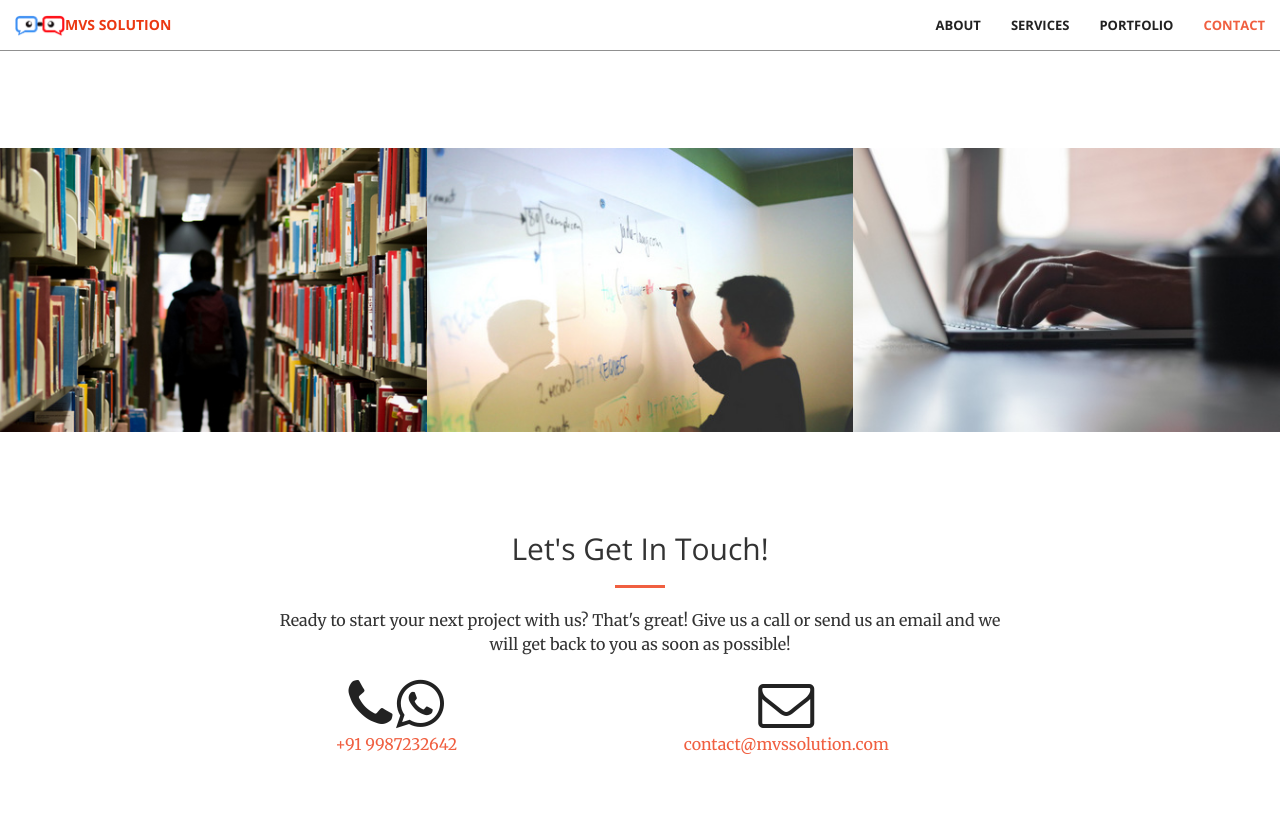
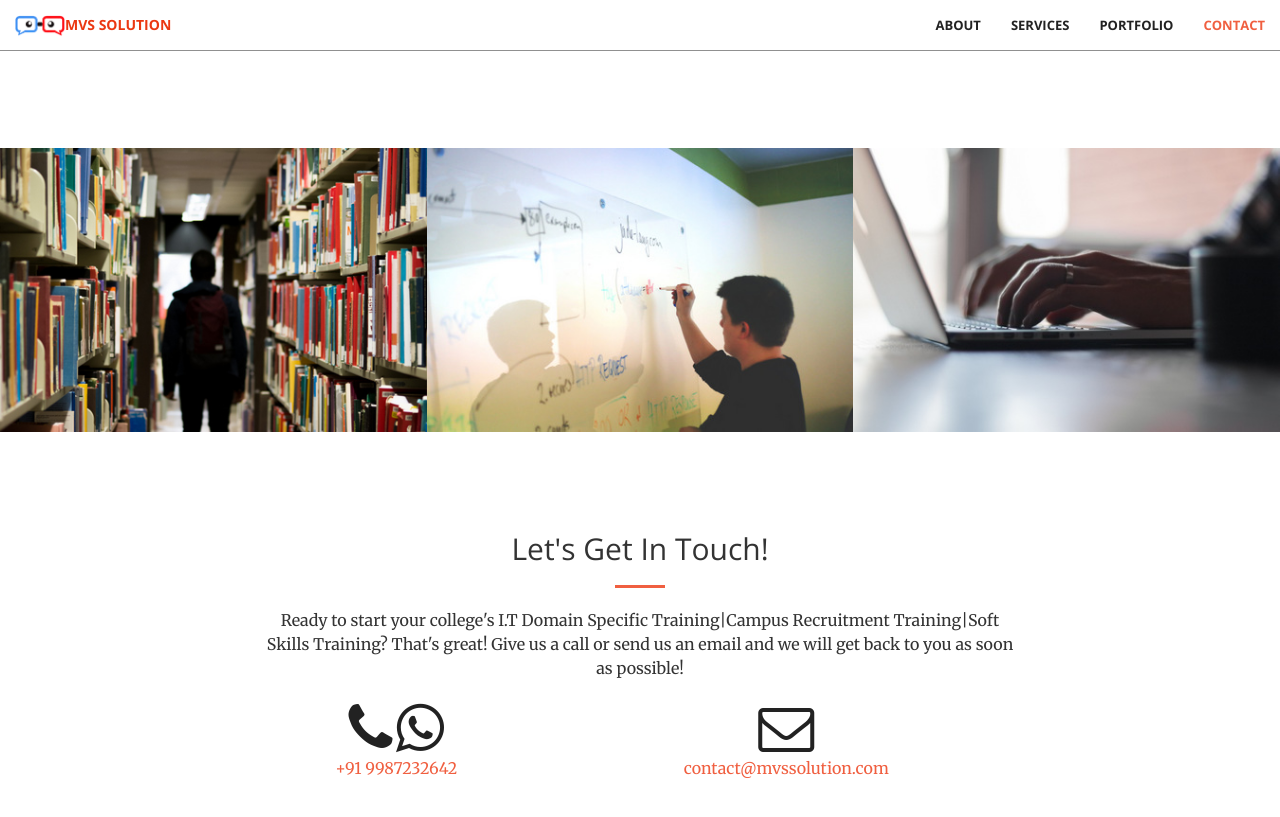
Before and after one commit to nirajftw/mvssolution-website, a Jekyll site: the page built from index.html, in a window 1280 px wide and 900 px high, scrolled down 1698 px. Shown: the top 817 px of the window. Built offline with Jekyll 4.4.1, drawn with Linux system fonts in a browser that asks for light colours.

Commit message:
Update contact.html

```diff
--- a/_includes/contact.html
+++ b/_includes/contact.html
@@ -4,7 +4,7 @@
             <div class="col-lg-8 col-lg-offset-2 text-center">
                 <h2 class="section-heading">Let's Get In Touch!</h2>
                 <hr class="primary">
-                <p>Ready to start your next project with us? That's great! Give us a call or send us an email and we will get back to you as soon as possible!</p>
+                <p>Ready to start your college's I.T Domain Specific Training|Campus Recruitment Training|Soft Skills Training? That's great! Give us a call or send us an email and we will get back to you as soon as possible!</p>
             </div>
             <div class="col-lg-3 col-lg-offset-2 text-center">
                 <a href="tel:{{ site.phone_number }}">
```
